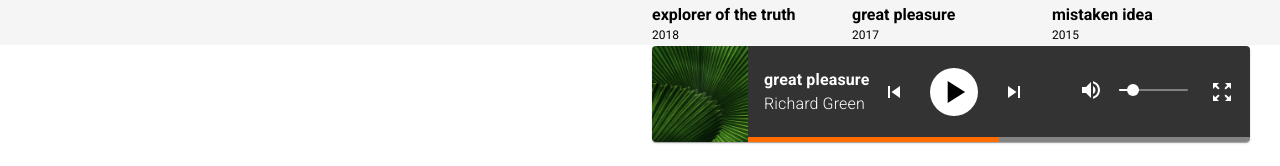
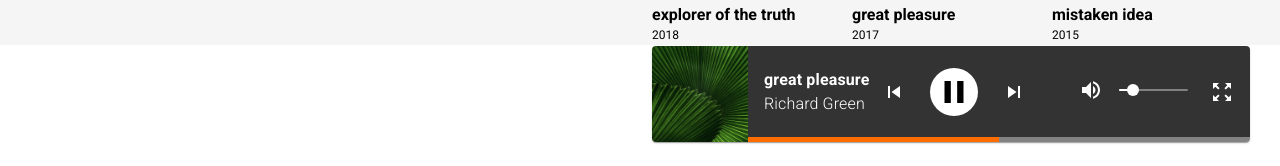
Before and after one commit to diddy032/react-player, a React (Create React App) app: page / in a window 1280 px wide. Both pictures are taken after a click on the button 953 px from the left and 846 px from the top of the page. Shown: the part 755-921 px from the top of the page. Built offline with nearby package versions, Linux system fonts and the light colour scheme.

Commit message:
audioBar add player enent

```diff
--- a/src/components/audioBar.js
+++ b/src/components/audioBar.js
@@ -1,3 +1,6 @@
+import { useState } from "react";
+import useAudioPlay from "./hook/audioPlay";
+
 import clsx from "clsx";
 import AudioPlayer from "react-h5-audio-player";
 import "react-h5-audio-player/lib/styles.css";
@@ -14,6 +17,7 @@ import Avatar from "@material-ui/core/Avatar";
 import IconButton from "@material-ui/core/IconButton";
 import Typography from "@material-ui/core/Typography";
 import SkipPreviousIcon from "@material-ui/icons/SkipPrevious";
+import PauseIcon from "@material-ui/icons/Pause";
 import PlayArrowIcon from "@material-ui/icons/PlayArrow";
 import SkipNextIcon from "@material-ui/icons/SkipNext";
 import ZoomOutMapIcon from "@material-ui/icons/ZoomOutMap";
@@ -22,6 +26,8 @@ import Grid from "@material-ui/core/Grid";
 import Slider from "@material-ui/core/Slider";
 import VolumeUp from "@material-ui/icons/VolumeUp";
 import Tooltip from "@material-ui/core/Tooltip";
+
+import musicDataList from "../data/musicList";
 
 const useStyles = makeStyles((theme) => ({
   root: {
@@ -74,6 +80,11 @@ const useStyles = makeStyles((theme) => ({
 export default function AudioBar() {
   const classes = useStyles();
   const theme = useTheme();
+  const [players, toggle] = useAudioPlay(musicDataList);
+  const [nowPlayNum, setNowPlayNum] = useState(0);
+
+  console.log("players:", players);
+
   return (
     <Box>
       <Card className={classes.root}>
@@ -111,8 +122,12 @@ export default function AudioBar() {
                   <SkipPreviousIcon />
                 )}
               </IconButton>
-              <IconButton aria-label="play/pause">
-                <PlayArrowIcon classes={{ root: classes.playIcon }} />
+              <IconButton aria-label="play/pause" onClick={toggle(nowPlayNum)}>
+                {players[nowPlayNum].playing ? (
+                  <PauseIcon classes={{ root: classes.playIcon }} />
+                ) : (
+                  <PlayArrowIcon classes={{ root: classes.playIcon }} />
+                )}
               </IconButton>
               <IconButton
                 aria-label="next"
--- a/src/components/topSongs.js
+++ b/src/components/topSongs.js
@@ -13,6 +13,8 @@ import Avatar from "@material-ui/core/Avatar";
 import PlayArrowIcon from "@material-ui/icons/PlayArrow";
 import PauseIcon from "@material-ui/icons/Pause";
 import IconButton from "@material-ui/core/IconButton";
+
+import musicDataList from "../data/musicList";
 
 const useStyles = makeStyles({
   root: {
@@ -31,42 +33,9 @@ const useStyles = makeStyles({
   },
 });
 
-const listData = [
-  {
-    AlbumName: "great pleasure",
-    AlbumCover: "/images/henrik-donnestad-V6Qd6zA85ck-unsplash.jpg",
-    AlbumAudio: "/audio/URL Melt - Unicorn Heads.mp3",
-    AlbumTime: "5:34",
-  },
-  {
-    AlbumName: "mistaken idea",
-    AlbumCover: "/images/david-clode-xNSCi_K179c-unsplash.jpg",
-    AlbumAudio: "/audio/URL Melt - Unicorn Heads.mp3",
-    AlbumTime: "5:34",
-  },
-  {
-    AlbumName: "explorer of the truth",
-    AlbumCover: "/images/noah-silliman-gzhyKEo_cbU-unsplash.jpg",
-    AlbumAudio: "/audio/URL Melt - Unicorn Heads.mp3",
-    AlbumTime: "5:34",
-  },
-  {
-    AlbumName: "master builder",
-    AlbumCover: "/images/noah-silliman-gzhyKEo_cbU-unsplash.jpg",
-    AlbumAudio: "/audio/URL Melt - Unicorn Heads.mp3",
-    AlbumTime: "5:34",
-  },
-  {
-    AlbumName: "because it is pain",
-    AlbumCover: "images/piron-guillaume-NM77255WWVA-unsplash.jpg",
-    AlbumAudio: "/audio/URL Melt - Unicorn Heads.mp3",
-    AlbumTime: "5:34",
-  },
-];
-
 export default function TopSongs() {
   const classes = useStyles();
-  const [players, toggle] = useAudioPlay(listData);
+  const [players, toggle] = useAudioPlay(musicDataList);
 
   return (
     <div>
@@ -76,7 +45,8 @@ export default function TopSongs() {
         </Box>
       </Typography>
       <List className={classes.root}>
-        {listData.map((item, index) => (
+        {musicDataList?.length > 0 &&
+          musicDataList?.map((item, index) => (
             <Box component="span" key={`top-song-${index}`}>
               <ListItem
                 alignItems="center"
@@ -122,23 +92,3 @@ function HandlePlayMusic({ playing, toggle }) {
     </IconButton>
   );
 }
-
-// const useAudio = (url) => {
-//   const [audio] = useState(new Audio(url));
-//   const [playing, setPlaying] = useState(false);
-
-//   const toggle = () => setPlaying(!playing);
-
-//   useEffect(() => {
-//     playing ? audio.play() : audio.pause();
-//   }, [playing]);
-
-//   useEffect(() => {
-//     audio.addEventListener("ended", () => setPlaying(false));
-//     return () => {
-//       audio.removeEventListener("ended", () => setPlaying(false));
-//     };
-//   }, []);
-
-//   return [playing, toggle];
-// };
--- /dev/null
+++ b/src/data/musicList.js
@@ -0,0 +1,34 @@
+const musicDataList = [
+  {
+    AlbumName: "great pleasure",
+    AlbumCover: "/images/henrik-donnestad-V6Qd6zA85ck-unsplash.jpg",
+    AlbumAudio: "/audio/URL Melt - Unicorn Heads.mp3",
+    AlbumTime: "5:34",
+  },
+  {
+    AlbumName: "mistaken idea",
+    AlbumCover: "/images/david-clode-xNSCi_K179c-unsplash.jpg",
+    AlbumAudio: "/audio/URL Melt - Unicorn Heads.mp3",
+    AlbumTime: "5:34",
+  },
+  {
+    AlbumName: "explorer of the truth",
+    AlbumCover: "/images/noah-silliman-gzhyKEo_cbU-unsplash.jpg",
+    AlbumAudio: "/audio/URL Melt - Unicorn Heads.mp3",
+    AlbumTime: "5:34",
+  },
+  {
+    AlbumName: "master builder",
+    AlbumCover: "/images/noah-silliman-gzhyKEo_cbU-unsplash.jpg",
+    AlbumAudio: "/audio/URL Melt - Unicorn Heads.mp3",
+    AlbumTime: "5:34",
+  },
+  {
+    AlbumName: "because it is pain",
+    AlbumCover: "images/piron-guillaume-NM77255WWVA-unsplash.jpg",
+    AlbumAudio: "/audio/URL Melt - Unicorn Heads.mp3",
+    AlbumTime: "5:34",
+  },
+];
+
+export default musicDataList;
```
Lines whose indentation alone changed are shown as unchanged.
